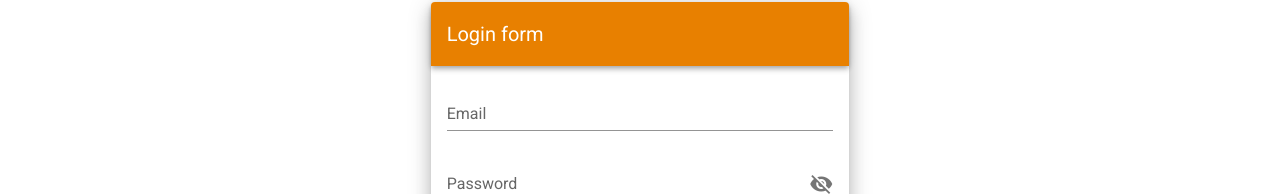
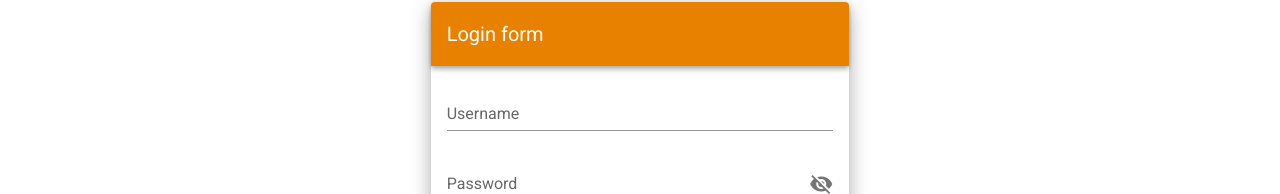
Before and after one commit to Camille-MICHAUD-MELI/front, a Nuxt app: page /login in a window 1280 px wide. Shown: the part 290-484 px from the top of the page. Built offline with nearby package versions, Linux system fonts and the light colour scheme.

Commit message:
resolution of some problems who didnt let me register and login proprely

```diff
--- a/pages/login.vue
+++ b/pages/login.vue
@@ -151,10 +151,10 @@
                      <v-card-text>
                         <v-form>
                            <v-text-field
-                              name="email"
-                              label="Email"
+                              name="username"
+                              label="Username"
                               type="text"
-                              v-model="email"
+                              v-model="username"
                            ></v-text-field>
                            <v-text-field
                               id="password"
@@ -199,7 +199,7 @@ export default {
   methods: {
     loginHandler () {
       const data = {
-        email: this.email,
+        username: this.username,
         password: this.password
       }
       console.log(data)
--- a/pages/register.vue
+++ b/pages/register.vue
@@ -171,7 +171,7 @@
                     name="pseudo"
                     label="Pseudo"
                     type="text"
-                    v-model="pseudo"
+                    v-model="username"
                     required
                 ></v-text-field>
                 <v-text-field
@@ -270,7 +270,7 @@ export default {
         zipcode: this.zipcode,
         city: this.city,
         phone: this.phone,
-        pseudo: this.pseudo,
+        username: this.username,
         bio: this.bio,
         country: this.country,
         address: this.address
```
